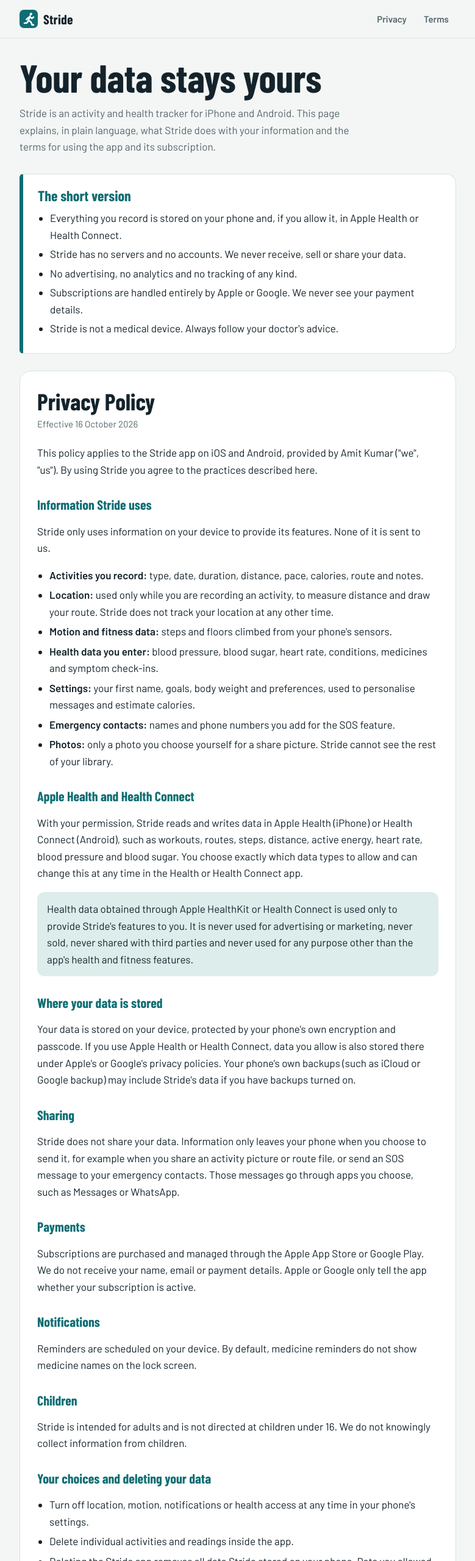
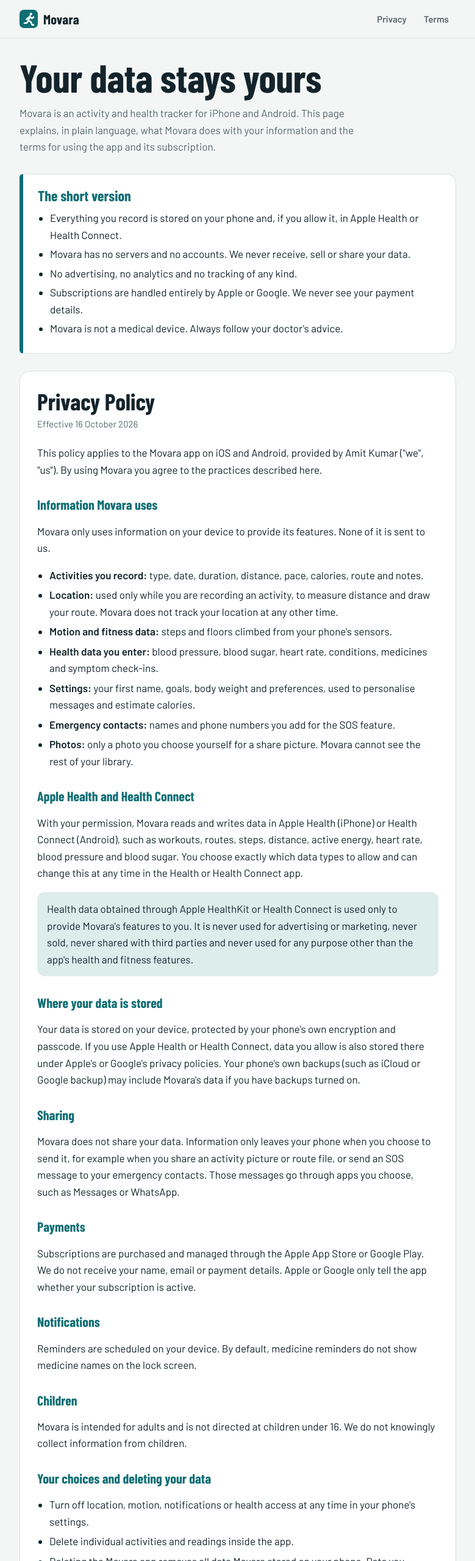
Before and after one commit to amitchristile-lab/stride, a plain HTML site: page index.html in a window 1280 px wide. Shown: the top 2560 px of the page at 61% size, without its empty margins (250-1029 px from the left). Drawn offline with nearby package versions, Linux system fonts and the light colour scheme.

Commit message:
Rename app to Movara on Privacy Policy and Terms

```diff
--- a/index.html
+++ b/index.html
@@ -3,8 +3,8 @@
 <head>
 <meta charset="utf-8">
 <meta name="viewport" content="width=device-width, initial-scale=1, viewport-fit=cover">
-<title>Stride – Privacy Policy and Terms of Use</title>
-<meta name="description" content="Privacy Policy and Terms of Use for the Stride activity and health tracking app.">
+<title>Movara – Privacy Policy and Terms of Use</title>
+<meta name="description" content="Privacy Policy and Terms of Use for the Movara activity and health tracking app.">
 <link rel="preconnect" href="https://fonts.googleapis.com">
 <link rel="preconnect" href="https://fonts.gstatic.com" crossorigin>
 <link href="https://fonts.googleapis.com/css2?family=Barlow+Condensed:wght@600;700&family=Barlow:wght@400;500;600&display=swap" rel="stylesheet">
@@ -65,12 +65,12 @@
 <body>
 <header class="top">
   <div class="bar">
-    <a class="brand" href="#top" aria-label="Stride, back to top">
+    <a class="brand" href="#top" aria-label="Movara, back to top">
       <svg viewBox="0 0 64 64" aria-hidden="true"><rect width="64" height="64" rx="15" fill="#0E6E73"/>
         <g fill="none" stroke="#fff" stroke-width="5.5" stroke-linecap="round" stroke-linejoin="round">
           <path d="M37 22 31 37"/><path d="M36 25l7 5 6-4"/><path d="M36 25l-7 4-5 5"/><path d="M31 37l9 6 4 10h5"/><path d="M31 37l-5 9-9 1"/></g>
         <circle cx="40" cy="15" r="4.5" fill="#fff"/></svg>
-      Stride
+      Movara
     </a>
     <nav aria-label="Sections"><a href="#privacy">Privacy</a><a href="#terms">Terms</a></nav>
   </div>
@@ -79,17 +79,17 @@
 <main id="top">
   <section class="intro">
     <h1>Your data stays yours</h1>
-    <p>Stride is an activity and health tracker for iPhone and Android. This page explains, in plain language, what Stride does with your information and the terms for using the app and its subscription.</p>
+    <p>Movara is an activity and health tracker for iPhone and Android. This page explains, in plain language, what Movara does with your information and the terms for using the app and its subscription.</p>
   </section>
 
   <section class="promise" aria-labelledby="short">
     <h2 id="short">The short version</h2>
     <ul>
       <li>Everything you record is stored on your phone and, if you allow it, in Apple Health or Health Connect.</li>
-      <li>Stride has no servers and no accounts. We never receive, sell or share your data.</li>
+      <li>Movara has no servers and no accounts. We never receive, sell or share your data.</li>
       <li>No advertising, no analytics and no tracking of any kind.</li>
       <li>Subscriptions are handled entirely by Apple or Google. We never see your payment details.</li>
-      <li>Stride is not a medical device. Always follow your doctor's advice.</li>
+      <li>Movara is not a medical device. Always follow your doctor's advice.</li>
     </ul>
   </section>
 
@@ -97,29 +97,29 @@
     <h2>Privacy Policy</h2>
     <p class="dated">Effective 16 October 2026</p>
 
-    <p>This policy applies to the Stride app on iOS and Android, provided by Amit Kumar ("we", "us"). By using Stride you agree to the practices described here.</p>
+    <p>This policy applies to the Movara app on iOS and Android, provided by Amit Kumar ("we", "us"). By using Movara you agree to the practices described here.</p>
 
-    <h3>Information Stride uses</h3>
-    <p>Stride only uses information on your device to provide its features. None of it is sent to us.</p>
+    <h3>Information Movara uses</h3>
+    <p>Movara only uses information on your device to provide its features. None of it is sent to us.</p>
     <ul>
       <li><strong>Activities you record:</strong> type, date, duration, distance, pace, calories, route and notes.</li>
-      <li><strong>Location:</strong> used only while you are recording an activity, to measure distance and draw your route. Stride does not track your location at any other time.</li>
+      <li><strong>Location:</strong> used only while you are recording an activity, to measure distance and draw your route. Movara does not track your location at any other time.</li>
       <li><strong>Motion and fitness data:</strong> steps and floors climbed from your phone's sensors.</li>
       <li><strong>Health data you enter:</strong> blood pressure, blood sugar, heart rate, conditions, medicines and symptom check-ins.</li>
       <li><strong>Settings:</strong> your first name, goals, body weight and preferences, used to personalise messages and estimate calories.</li>
       <li><strong>Emergency contacts:</strong> names and phone numbers you add for the SOS feature.</li>
-      <li><strong>Photos:</strong> only a photo you choose yourself for a share picture. Stride cannot see the rest of your library.</li>
+      <li><strong>Photos:</strong> only a photo you choose yourself for a share picture. Movara cannot see the rest of your library.</li>
     </ul>
 
     <h3>Apple Health and Health Connect</h3>
-    <p>With your permission, Stride reads and writes data in Apple Health (iPhone) or Health Connect (Android), such as workouts, routes, steps, distance, active energy, heart rate, blood pressure and blood sugar. You choose exactly which data types to allow and can change this at any time in the Health or Health Connect app.</p>
-    <div class="note">Health data obtained through Apple HealthKit or Health Connect is used only to provide Stride's features to you. It is never used for advertising or marketing, never sold, never shared with third parties and never used for any purpose other than the app's health and fitness features.</div>
+    <p>With your permission, Movara reads and writes data in Apple Health (iPhone) or Health Connect (Android), such as workouts, routes, steps, distance, active energy, heart rate, blood pressure and blood sugar. You choose exactly which data types to allow and can change this at any time in the Health or Health Connect app.</p>
+    <div class="note">Health data obtained through Apple HealthKit or Health Connect is used only to provide Movara's features to you. It is never used for advertising or marketing, never sold, never shared with third parties and never used for any purpose other than the app's health and fitness features.</div>
 
     <h3>Where your data is stored</h3>
-    <p>Your data is stored on your device, protected by your phone's own encryption and passcode. If you use Apple Health or Health Connect, data you allow is also stored there under Apple's or Google's privacy policies. Your phone's own backups (such as iCloud or Google backup) may include Stride's data if you have backups turned on.</p>
+    <p>Your data is stored on your device, protected by your phone's own encryption and passcode. If you use Apple Health or Health Connect, data you allow is also stored there under Apple's or Google's privacy policies. Your phone's own backups (such as iCloud or Google backup) may include Movara's data if you have backups turned on.</p>
 
     <h3>Sharing</h3>
-    <p>Stride does not share your data. Information only leaves your phone when you choose to send it, for example when you share an activity picture or route file, or send an SOS message to your emergency contacts. Those messages go through apps you choose, such as Messages or WhatsApp.</p>
+    <p>Movara does not share your data. Information only leaves your phone when you choose to send it, for example when you share an activity picture or route file, or send an SOS message to your emergency contacts. Those messages go through apps you choose, such as Messages or WhatsApp.</p>
 
     <h3>Payments</h3>
     <p>Subscriptions are purchased and managed through the Apple App Store or Google Play. We do not receive your name, email or payment details. Apple or Google only tell the app whether your subscription is active.</p>
@@ -128,18 +128,18 @@
     <p>Reminders are scheduled on your device. By default, medicine reminders do not show medicine names on the lock screen.</p>
 
     <h3>Children</h3>
-    <p>Stride is intended for adults and is not directed at children under 16. We do not knowingly collect information from children.</p>
+    <p>Movara is intended for adults and is not directed at children under 16. We do not knowingly collect information from children.</p>
 
     <h3>Your choices and deleting your data</h3>
     <ul>
       <li>Turn off location, motion, notifications or health access at any time in your phone's settings.</li>
       <li>Delete individual activities and readings inside the app.</li>
-      <li>Deleting the Stride app removes all data Stride stored on your phone. Data you allowed Stride to write to Apple Health or Health Connect can be deleted there.</li>
+      <li>Deleting the Movara app removes all data Movara stored on your phone. Data you allowed Movara to write to Apple Health or Health Connect can be deleted there.</li>
     </ul>
     <p>Because we do not hold any of your data, there is nothing for us to export or delete on our side.</p>
 
     <h3>Security</h3>
-    <p>Stride stores data inside the app's protected space on your device, verifies subscriptions with Apple's and Google's signed records, and offers an optional Face ID or device lock for the app.</p>
+    <p>Movara stores data inside the app's protected space on your device, verifies subscriptions with Apple's and Google's signed records, and offers an optional Face ID or device lock for the app.</p>
 
     <h3>Changes to this policy</h3>
     <p>If we change this policy, we will update the date at the top of this page and, for significant changes, tell you in the app.</p>
@@ -152,10 +152,10 @@
     <h2>Terms of Use</h2>
     <p class="dated">Effective 16 October 2026</p>
 
-    <p>These terms are an agreement between you and Amit Kumar ("we", "us") for your use of the Stride app. By downloading or using Stride you accept them. If you obtained Stride from the Apple App Store, Apple's Standard Licensed Application End User License Agreement also applies.</p>
+    <p>These terms are an agreement between you and Amit Kumar ("we", "us") for your use of the Movara app. By downloading or using Movara you accept them. If you obtained Movara from the Apple App Store, Apple's Standard Licensed Application End User License Agreement also applies.</p>
 
     <h3>Not medical advice</h3>
-    <p>Stride is a fitness and wellbeing tool. It is not a medical device and does not diagnose, treat or prevent any condition. Readings, categories such as blood pressure ranges, calorie estimates and reminders are for information only and may not be accurate. Always follow your doctor's advice, and do not rely on Stride for medical decisions.</p>
+    <p>Movara is a fitness and wellbeing tool. It is not a medical device and does not diagnose, treat or prevent any condition. Readings, categories such as blood pressure ranges, calorie estimates and reminders are for information only and may not be accurate. Always follow your doctor's advice, and do not rely on Movara for medical decisions.</p>
     <p>Talk to a doctor before starting a new exercise programme, especially if you have a health condition. Stop exercising and seek help if you feel pain, dizziness or shortness of breath.</p>
 
     <h3>SOS feature</h3>
@@ -163,7 +163,7 @@
 
     <h3>Subscription</h3>
     <ul>
-      <li>Stride Premium is available as a monthly subscription (USD 2.00 per month) or a yearly subscription (USD 20.00 per year), as priced in the United States App Store. Prices in other countries are set in local currency and may include local taxes, so they can differ from these amounts. The exact price for your country is always shown in the App Store or Google Play before you confirm, and that is the price you pay.</li>
+      <li>Movara Premium is available as a monthly subscription (USD 2.00 per month) or a yearly subscription (USD 20.00 per year), as priced in the United States App Store. Prices in other countries are set in local currency and may include local taxes, so they can differ from these amounts. The exact price for your country is always shown in the App Store or Google Play before you confirm, and that is the price you pay.</li>
       <li>New subscribers get a 2-month free trial. You will not be charged during the trial, and you can cancel before it ends to avoid being charged. Each person can use the free trial once.</li>
       <li>Payment is charged to your Apple ID or Google Play account when the trial ends, and then at the start of each billing period.</li>
       <li>Your subscription renews automatically unless you cancel at least 24 hours before the end of the current period.</li>
@@ -172,17 +172,17 @@
       <li>If prices change, you will be notified in advance by Apple or Google as their rules require.</li>
     </ul>
 
-    <h3>Using Stride responsibly</h3>
+    <h3>Using Movara responsibly</h3>
     <p>Pay attention to your surroundings when exercising outdoors, obey traffic rules and do not use the app in a way that puts you or others at risk. You agree not to copy, modify, reverse-engineer or resell the app.</p>
 
     <h3>The app and its content</h3>
-    <p>Stride, its design, artwork and text belong to us. We grant you a personal, non-transferable licence to use the app on devices you own or control. Activity data you record belongs to you.</p>
+    <p>Movara, its design, artwork and text belong to us. We grant you a personal, non-transferable licence to use the app on devices you own or control. Activity data you record belongs to you.</p>
 
     <h3>Changes and availability</h3>
     <p>We may update, change or stop features of Stride. We aim to keep the app working well but do not guarantee it will be error-free or always available.</p>
 
     <h3>Limitation of liability</h3>
-    <p>To the extent allowed by law, Stride is provided "as is", and we are not liable for any indirect or consequential loss, injury or damage arising from your use of the app, including reliance on its readings, estimates, reminders or the SOS feature. Nothing in these terms limits rights you have under consumer protection laws that cannot be excluded.</p>
+    <p>To the extent allowed by law, Movara is provided "as is", and we are not liable for any indirect or consequential loss, injury or damage arising from your use of the app, including reliance on its readings, estimates, reminders or the SOS feature. Nothing in these terms limits rights you have under consumer protection laws that cannot be excluded.</p>
 
     <h3>Governing law</h3>
     <p>These terms are governed by the laws of the Kingdom of Bahrain, without affecting mandatory consumer protections in your country of residence.</p>
@@ -192,6 +192,6 @@
   </article>
 </main>
 
-<footer>© 2026 Amit Kumar. Stride for iPhone and Android.</footer>
+<footer>© 2026 Amit Kumar. Movara for iPhone and Android.</footer>
 </body>
 </html>
```
